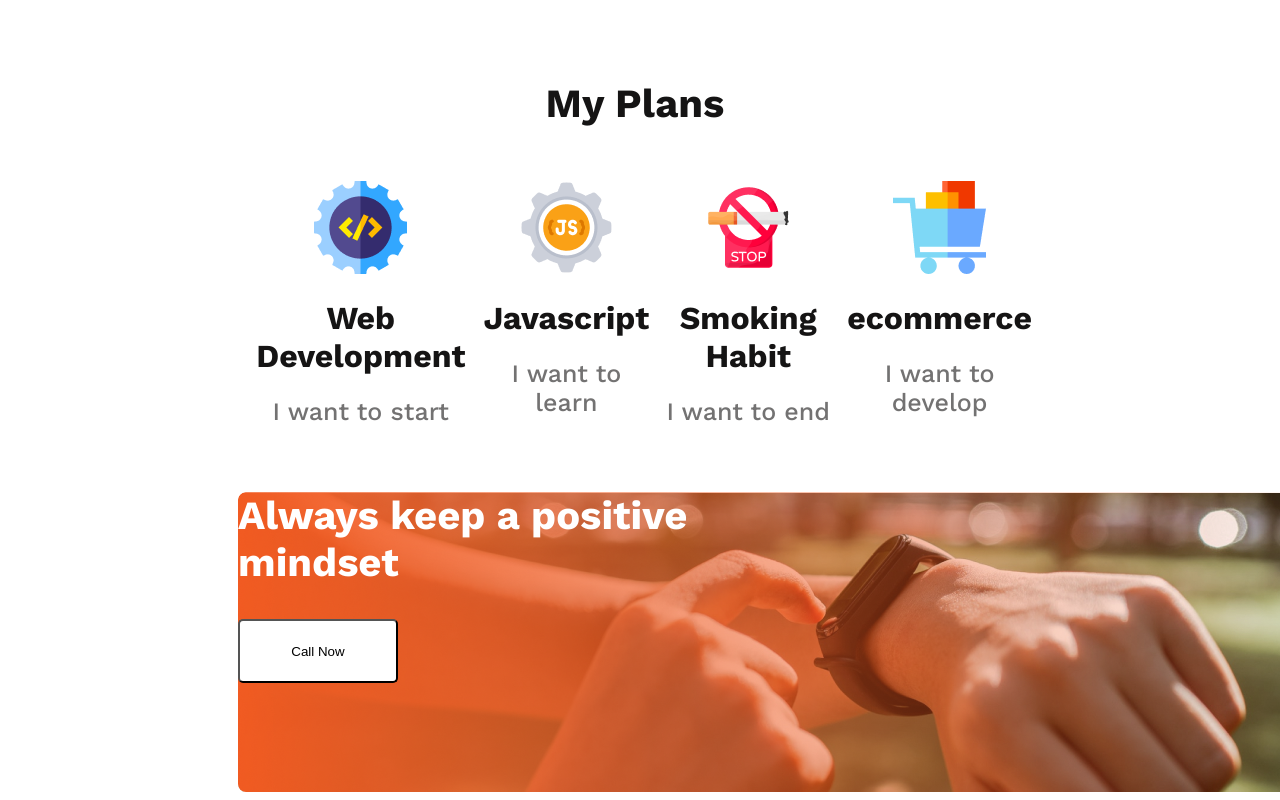
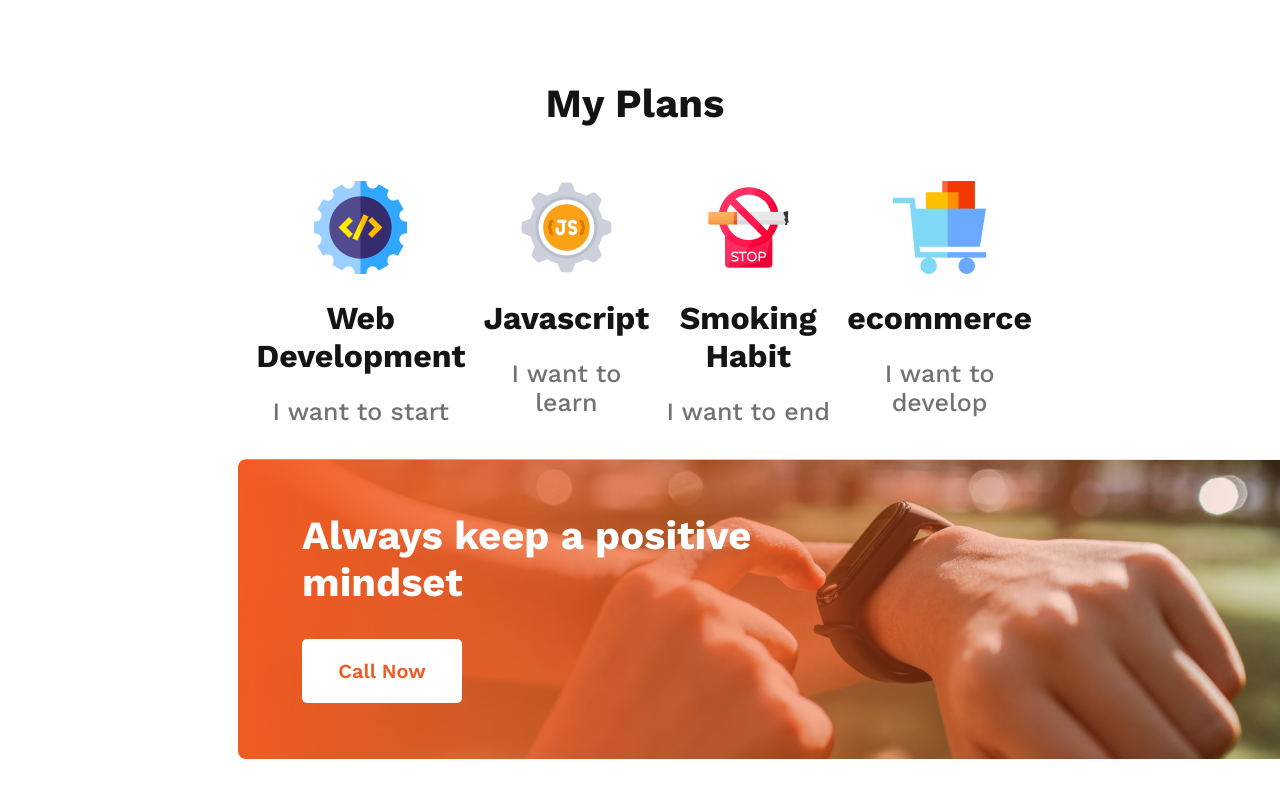
Before and after one commit to T-ahiti/new-year, a plain HTML site: page index.html in a window 1280 px wide. Shown: the part 1792-2592 px from the top of the page. After the commit the page ends 2559 px from the top, so only its background shows below. Drawn offline with nearby package versions, Linux system fonts and the light colour scheme.

```diff
--- a/index.html
+++ b/index.html
@@ -68,9 +68,9 @@
             </div>
 
             <div id="watch">
-                <div>
+                <div id="watch-container">
                    <h2 class="white-heading">Always keep a positive mindset </h2>
-                   <button class="white-button">Call Now</button>
+                   <button class="white-button"> <span class="white-button-text">Call Now </span></button>
                 </div>
             </div>
 
--- a/styles.css
+++ b/styles.css
@@ -164,4 +164,17 @@
     flex-shrink: 0;
     border-radius: 5px;
     background: #FFF;
+    border: none;
 }
+
+.white-button-text {
+    color: #F15B22;
+    text-align: center;
+    font-family: "Work Sans";
+    font-size: 20px;
+    font-weight: 600;
+}
+#watch-container{
+    padding-top: 20px;
+    margin-left: 64px;
+}
```
